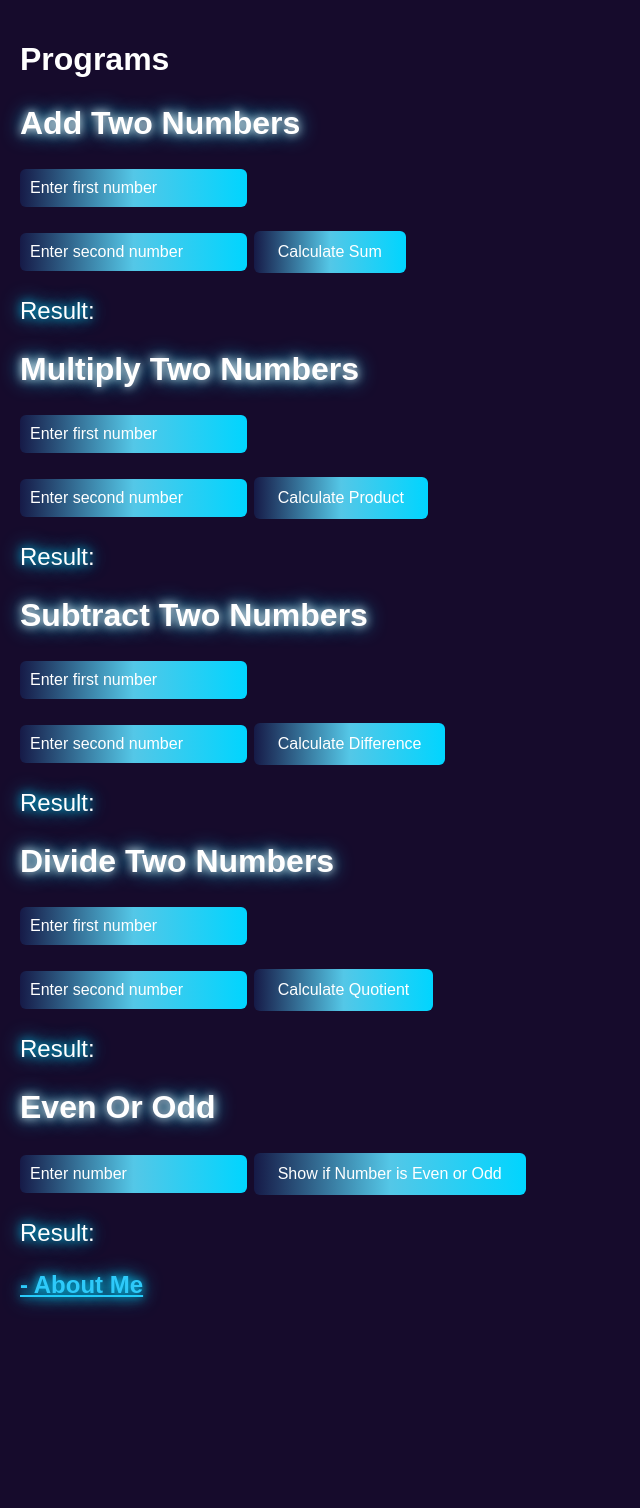
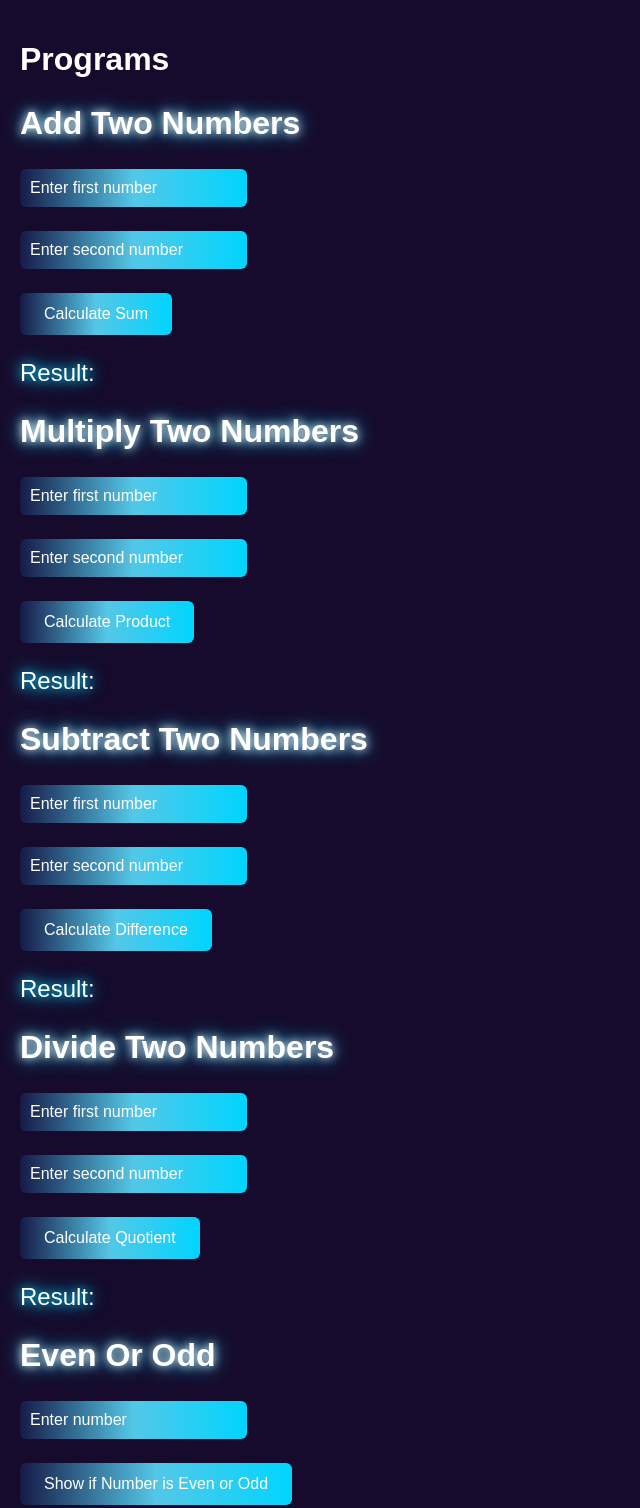
Before and after one commit to Mgts21/Programs, a plain HTML site: page calc.html in a window 1280 px wide. Shown: the top 1508 px of the page, without its empty margins (0-640 px from the left). Before the commit the page ends 1343 px from the top, so only its background shows below. Drawn offline with Linux system fonts and the light colour scheme.

Commit message:
Fix HTML structure and formatting issues

```diff
--- a/calc.html
+++ b/calc.html
@@ -42,7 +42,6 @@
             font-size: 16px;
         }
 
-    /* ✅ Added placeholder color */
         input[type="number"]::placeholder {
             color: #ffffff;
             opacity: 1;
@@ -69,45 +68,42 @@
 
     <h1>Programs</h1>
 
-  <h2> Add Two Numbers</h2>
-  <p> <input type="number" id="num1" placeholder="Enter first number">
-  <p> <input type="number" id="num2" placeholder="Enter second number">
-    <button onclick="calculateSum()">Calculate Sum</button>
+    <h2>Add Two Numbers</h2>
+    <p><input type="number" id="num1" placeholder="Enter first number"></p>
+    <p><input type="number" id="num2" placeholder="Enter second number"></p>
+    <p><button onclick="calculateSum()">Calculate Sum</button></p>
     <p>Result: <span id="result"></span></p>
 
     <h2>Multiply Two Numbers</h2>
-  <p> <input type="number" id="pnum1" placeholder="Enter first number">
-  <p> <input type="number" id="pnum2" placeholder="Enter second number">
-    <button onclick="calculateProduct()">Calculate Product</button>
+    <p><input type="number" id="pnum1" placeholder="Enter first number"></p>
+    <p><input type="number" id="pnum2" placeholder="Enter second number"></p>
+    <p><button onclick="calculateProduct()">Calculate Product</button></p>
     <p>Result: <span id="presult"></span></p>
 
     <h2>Subtract Two Numbers</h2>
-  <p> <input type="number" id="dnum1" placeholder="Enter first number">
-  <p> <input type="number" id="dnum2" placeholder="Enter second number">
-    <button onclick="calculateSubtract()">Calculate Difference</button>
+    <p><input type="number" id="dnum1" placeholder="Enter first number"></p>
+    <p><input type="number" id="dnum2" placeholder="Enter second number"></p>
+    <p><button onclick="calculateSubtract()">Calculate Difference</button></p>
     <p>Result: <span id="dresult"></span></p>
 
     <h2>Divide Two Numbers</h2>
-  <p> <input type="number" id="qnum1" placeholder="Enter first number">
-  <p> <input type="number" id="qnum2" placeholder="Enter second number">
-    <button onclick="calculateQuotient()">Calculate Quotient</button>
+    <p><input type="number" id="qnum1" placeholder="Enter first number"></p>
+    <p><input type="number" id="qnum2" placeholder="Enter second number"></p>
+    <p><button onclick="calculateQuotient()">Calculate Quotient</button></p>
     <p>Result: <span id="qresult"></span></p>
 
     <h2>Even Or Odd</h2>
-  <p> <input type="number" id="number" placeholder="Enter number">
-    <button onclick="calculateEvenorOdd()">Show if Number is Even or Odd</button>
+    <p><input type="number" id="number" placeholder="Enter number"></p>
+    <p><button onclick="calculateEvenorOdd()">Show if Number is Even or Odd</button></p>
     <p>Result: <span id="numberresult"></span></p>
 
-  <p> <a href="https://mgts21.github.io/htmlmain/devteam.html">- About Me</a> <br>
+    <p><a href="https://mgts21.github.io/htmlmain/devteam.html">- About Me</a></p>
 
     <script>
         function calculateSum() {
-        let num1 =
-          parseFloat(document.getElementById('num1').value);
-        let num2 =
-          parseFloat(document.getElementById('num2').value);
+            let num1 = parseFloat(document.getElementById('num1').value);
+            let num2 = parseFloat(document.getElementById('num2').value);
             let sum = num1 + num2;
-
             document.getElementById('result').textContent = sum;
         }
 
@@ -115,7 +111,6 @@
             let pnum1 = parseFloat(document.getElementById('pnum1').value);
             let pnum2 = parseFloat(document.getElementById('pnum2').value);
             let product = pnum1 * pnum2;
-
             document.getElementById('presult').textContent = product;
         }
 
@@ -123,20 +118,19 @@
             let dnum1 = parseFloat(document.getElementById('dnum1').value);
             let dnum2 = parseFloat(document.getElementById('dnum2').value);
             let difference = dnum1 - dnum2;
-
             document.getElementById('dresult').textContent = difference;
         }
 
         function calculateQuotient() {
             let qnum1 = parseFloat(document.getElementById('qnum1').value);
             let qnum2 = parseFloat(document.getElementById('qnum2').value);
-        let difference = qnum1 / qnum2;
-
-        document.getElementById('qresult').textContent = difference;
+            let quotient = qnum1 / qnum2;
+            document.getElementById('qresult').textContent = quotient;
         }
 
         function calculateEvenorOdd() {
             let number = parseFloat(document.getElementById('number').value);
+
             if (isNaN(number)) {
                 document.getElementById('numberresult').textContent = "Please enter a valid number.";
                 return;
@@ -149,7 +143,7 @@
             }
         }
     </script>
+
 </body>
 
-
 </html>
```
Lines whose indentation alone changed are shown as unchanged.
